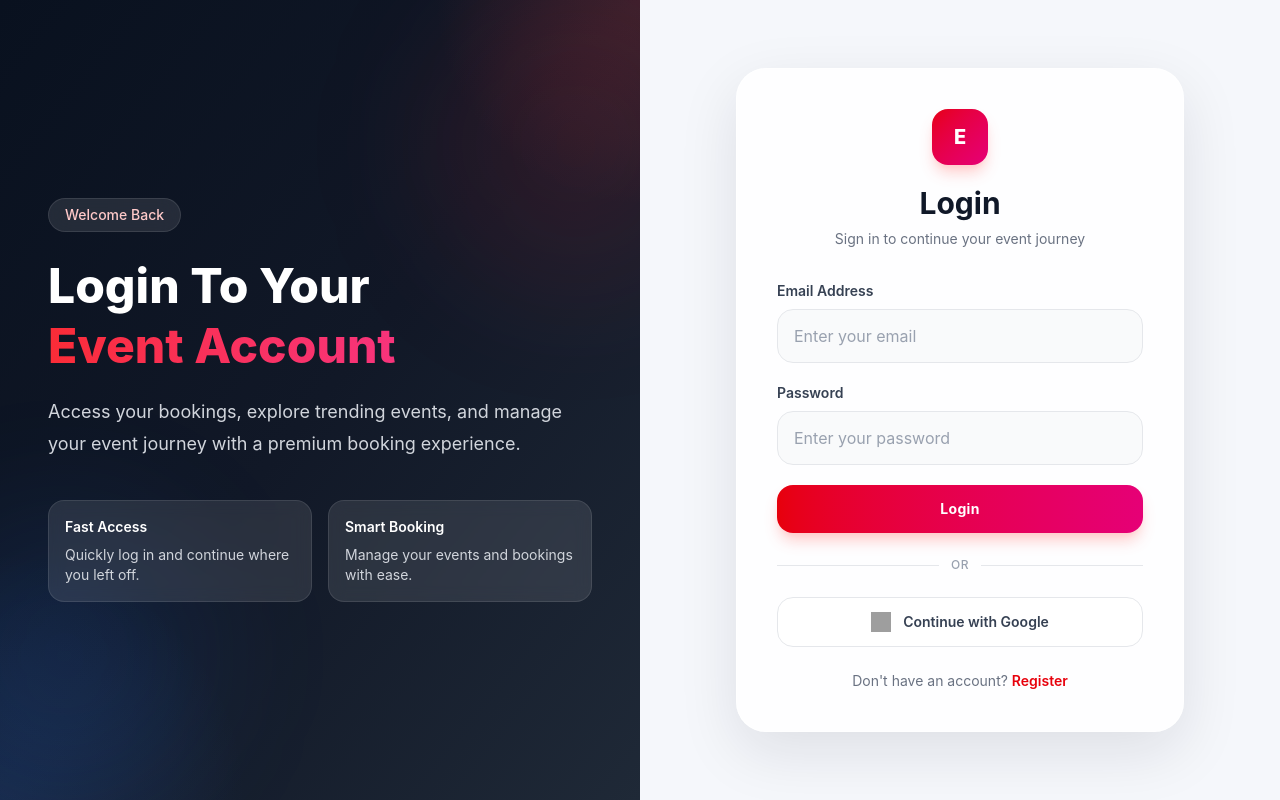
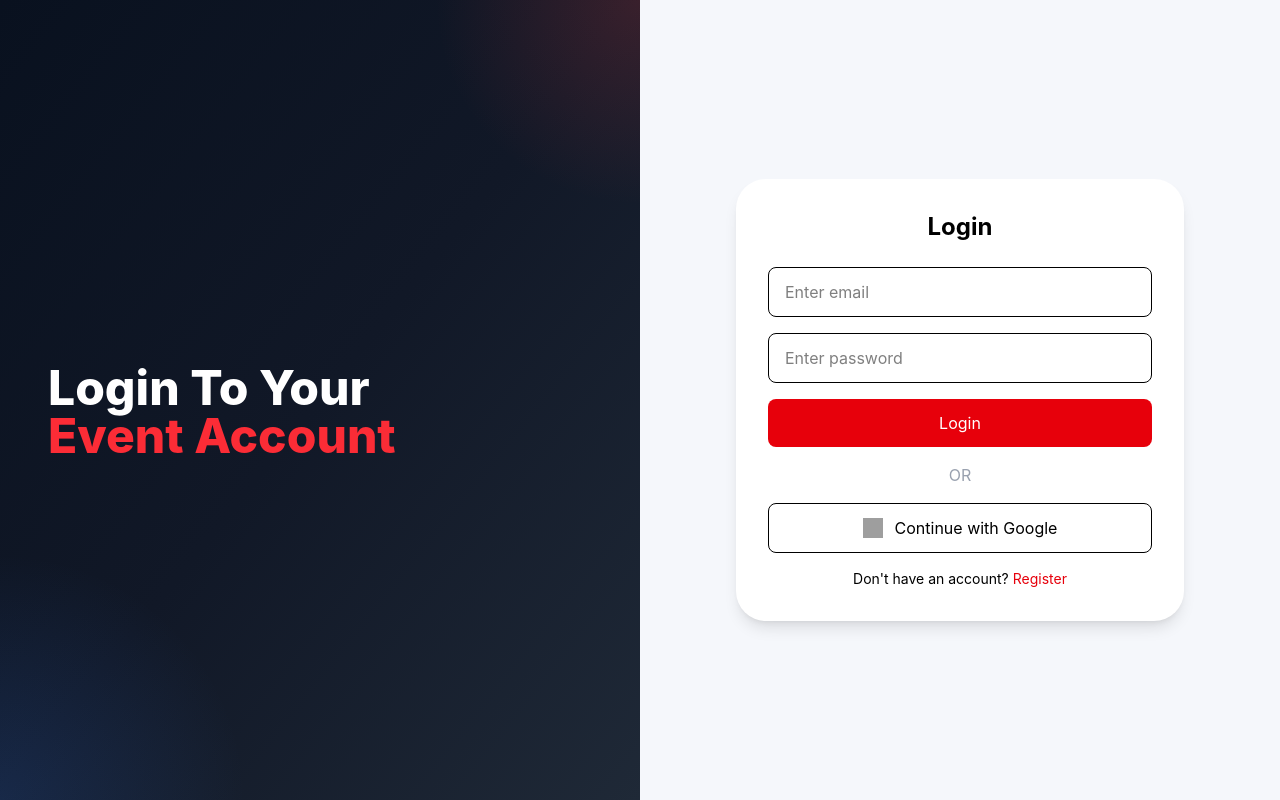
Before and after one commit to jainyakeen02/event-booking-app, a React app in the folder frontend/: page /login in a window 1280 px wide. Built offline with nearby package versions, Linux system fonts and the light colour scheme; grey boxes are pictures that could not be loaded; the HTML template or start-up script is replaced by a standard one.

Commit message:
Update Login.jsx

```diff
--- a/frontend/src/pages/Login.jsx
+++ b/frontend/src/pages/Login.jsx
@@ -33,26 +33,40 @@ function Login() {
     }
   };
 
-  const handleFakeGoogleLogin = () => {
+  // ✅ UPDATED FAKE GOOGLE LOGIN (Backend Connected)
+  const handleFakeGoogleLogin = async () => {
     setGoogleLoading(true);
 
-    setTimeout(() => {
-      const fakeUser = {
-        _id: "google123",
+    try {
+      const res = await fetch("http://localhost:5000/api/auth/fake-google", {
+        method: "POST",
+        headers: {
+          "Content-Type": "application/json",
+        },
+        body: JSON.stringify({
           name: "Google User",
           email: "googleuser@gmail.com",
           profilePic: "https://via.placeholder.com/150",
-      };
+        }),
+      });
 
-      const fakeToken = "fake_google_token_123";
+      const data = await res.json();
 
-      localStorage.setItem("token", fakeToken);
-      localStorage.setItem("userId", fakeUser._id);
-      localStorage.setItem("user", JSON.stringify(fakeUser));
+      if (res.ok) {
+        localStorage.setItem("token", data.token);
+        localStorage.setItem("userId", data.user._id);
+        localStorage.setItem("user", JSON.stringify(data.user));
 
         alert("Google Login Success");
         navigate("/");
-    }, 1500);
+      } else {
+        alert(data.message || "Google Login Failed");
+      }
+    } catch (error) {
+      alert("Server Error");
+    } finally {
+      setGoogleLoading(false);
+    }
   };
 
   const token = localStorage.getItem("token");
@@ -64,115 +78,61 @@ function Login() {
   return (
     <div className="min-h-screen bg-[#f5f7fb]">
       <div className="grid min-h-screen grid-cols-1 lg:grid-cols-2">
+
         {/* Left Side */}
         <div className="relative hidden overflow-hidden lg:flex bg-gradient-to-br from-[#09111f] via-[#111827] to-[#1f2937]">
           <div className="absolute inset-0 bg-[radial-gradient(circle_at_top_right,rgba(239,68,68,0.18),transparent_20%),radial-gradient(circle_at_bottom_left,rgba(59,130,246,0.16),transparent_24%)]"></div>
-          <div className="absolute -right-20 top-0 h-72 w-72 rounded-full bg-red-500/10 blur-3xl"></div>
-          <div className="absolute -left-20 bottom-0 h-72 w-72 rounded-full bg-blue-500/10 blur-3xl"></div>
 
           <div className="relative flex w-full items-center px-12 py-16">
             <div className="max-w-xl">
-              <span className="inline-flex items-center rounded-full border border-white/10 bg-white/10 px-4 py-1.5 text-sm font-medium text-red-200 backdrop-blur-md">
-                Welcome Back
-              </span>
-
-              <h1 className="mt-6 text-5xl font-extrabold leading-tight text-white">
+              <h1 className="mt-6 text-5xl font-extrabold text-white">
                 Login To Your
-                <span className="block bg-gradient-to-r from-red-500 to-pink-500 bg-clip-text text-transparent">
-                  Event Account
-                </span>
+                <span className="block text-red-500">Event Account</span>
               </h1>
-
-              <p className="mt-5 text-lg leading-8 text-gray-300">
-                Access your bookings, explore trending events, and manage your
-                event journey with a premium booking experience.
-              </p>
-
-              <div className="mt-10 grid grid-cols-1 gap-4 sm:grid-cols-2">
-                <div className="rounded-2xl border border-white/10 bg-white/10 p-4 backdrop-blur-sm">
-                  <p className="text-sm font-semibold text-white">Fast Access</p>
-                  <p className="mt-2 text-sm text-gray-300">
-                    Quickly log in and continue where you left off.
-                  </p>
-                </div>
-
-                <div className="rounded-2xl border border-white/10 bg-white/10 p-4 backdrop-blur-sm">
-                  <p className="text-sm font-semibold text-white">Smart Booking</p>
-                  <p className="mt-2 text-sm text-gray-300">
-                    Manage your events and bookings with ease.
-                  </p>
-                </div>
-              </div>
             </div>
           </div>
         </div>
 
         {/* Right Side */}
-        <div className="flex items-center justify-center px-4 py-10 sm:px-6 lg:px-10">
+        <div className="flex items-center justify-center px-4 py-10">
           <div className="w-full max-w-md">
-            <div className="rounded-[30px] border border-white/60 bg-white/85 p-8 shadow-[0_20px_60px_rgba(15,23,42,0.10)] backdrop-blur-xl sm:p-10">
-              <div className="mb-8 text-center">
-                <div className="mx-auto flex h-14 w-14 items-center justify-center rounded-2xl bg-gradient-to-br from-red-600 to-pink-600 text-xl font-extrabold text-white shadow-lg shadow-red-200">
-                  E
-                </div>
+            <div className="rounded-[30px] bg-white p-8 shadow-lg">
 
-                <h2 className="mt-5 text-3xl font-bold text-gray-900">
-                  Login
-                </h2>
-                <p className="mt-2 text-sm text-gray-500">
-                  Sign in to continue your event journey
-                </p>
-              </div>
+              <h2 className="text-2xl font-bold text-center mb-6">Login</h2>
 
-              <div className="space-y-5">
-                <div>
-                  <label className="mb-2 block text-sm font-semibold text-gray-700">
-                    Email Address
-                  </label>
+              <div className="space-y-4">
+
                 <input
                   type="email"
-                    placeholder="Enter your email"
+                  placeholder="Enter email"
                   value={email}
                   onChange={(e) => setEmail(e.target.value)}
-                    className="w-full rounded-2xl border border-gray-200 bg-[#f9fafb] px-4 py-3.5 text-gray-700 outline-none transition placeholder:text-gray-400 focus:border-red-500 focus:ring-4 focus:ring-red-100"
+                  className="w-full border px-4 py-3 rounded-lg"
                 />
-                </div>
 
-                <div>
-                  <label className="mb-2 block text-sm font-semibold text-gray-700">
-                    Password
-                  </label>
                 <input
                   type="password"
-                    placeholder="Enter your password"
+                  placeholder="Enter password"
                   value={password}
                   onChange={(e) => setPassword(e.target.value)}
-                    className="w-full rounded-2xl border border-gray-200 bg-[#f9fafb] px-4 py-3.5 text-gray-700 outline-none transition placeholder:text-gray-400 focus:border-red-500 focus:ring-4 focus:ring-red-100"
+                  className="w-full border px-4 py-3 rounded-lg"
                 />
-                </div>
 
                 <button
                   onClick={handleLogin}
-                  className="w-full rounded-2xl bg-gradient-to-r from-red-600 to-pink-600 py-3.5 text-sm font-bold tracking-wide text-white shadow-lg shadow-red-200 transition hover:from-red-700 hover:to-pink-700"
+                  className="w-full bg-red-600 text-white py-3 rounded-lg"
                 >
                   Login
                 </button>
 
-                <div className="flex items-center gap-3 py-1">
-                  <div className="h-px flex-1 bg-gray-200"></div>
-                  <span className="text-xs font-medium uppercase tracking-wider text-gray-400">
-                    or
-                  </span>
-                  <div className="h-px flex-1 bg-gray-200"></div>
-                </div>
+                <div className="text-center text-gray-400">OR</div>
 
+                {/* ✅ GOOGLE BUTTON */}
                 <button
                   onClick={handleFakeGoogleLogin}
                   disabled={googleLoading}
-                  className={`flex w-full items-center justify-center gap-3 rounded-2xl border border-gray-200 py-3.5 text-sm font-semibold transition ${
-                    googleLoading
-                      ? "cursor-not-allowed bg-gray-100 text-gray-500"
-                      : "bg-white text-gray-700 hover:bg-gray-50 hover:shadow-md"
+                  className={`flex w-full items-center justify-center gap-3 border py-3 rounded-lg ${
+                    googleLoading ? "bg-gray-200" : "bg-white"
                   }`}
                 >
                   <img
@@ -184,20 +144,20 @@ function Login() {
                     ? "Signing in with Google..."
                     : "Continue with Google"}
                 </button>
+
               </div>
 
-              <p className="mt-6 text-center text-sm text-gray-500">
-                Don&apos;t have an account?{" "}
-                <Link
-                  to="/register"
-                  className="font-semibold text-red-600 transition hover:text-red-700"
-                >
+              <p className="mt-4 text-center text-sm">
+                Don't have an account?{" "}
+                <Link to="/register" className="text-red-600">
                   Register
                 </Link>
               </p>
+
             </div>
           </div>
         </div>
+
       </div>
     </div>
   );
```
Lines whose indentation alone changed are shown as unchanged.
